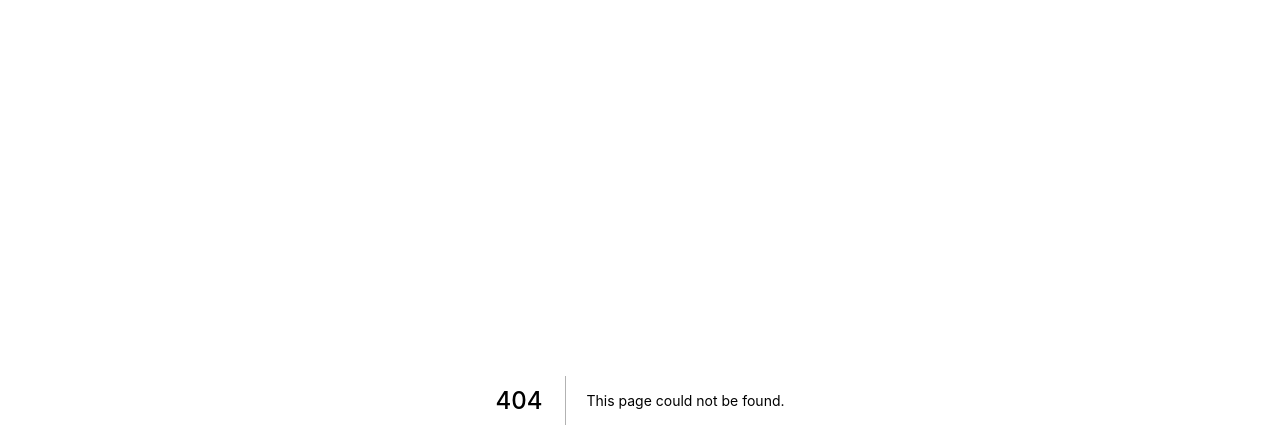
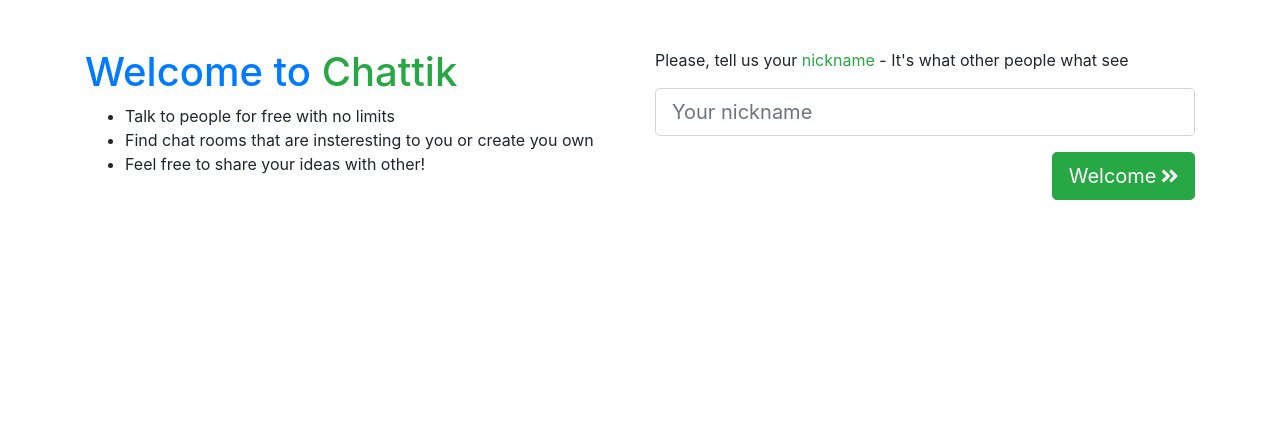
Before and after one commit to augustbright/chat, a Next.js app: page /welcome in a window 1280 px wide. Before the commit this address had no page. Shown: the top 448 px of the page. Built offline with nearby package versions, Linux system fonts and the light colour scheme.

Commit message:
Welcome page

```diff
--- a/common/index.ts
+++ b/common/index.ts
@@ -50,6 +50,10 @@ export const isomorphicRedirect = (context: NextPageContext, location: string):
 
 //Prop types
 export const CommonPropTypes = {
+  Children: PropType.oneOfType([
+    PropType.node,
+    PropType.arrayOf(PropType.node)
+  ]),
   SessionInfo: PropType.shape({
     nickname: PropType.string
   })
--- /dev/null
+++ b/components/Logo.tsx
@@ -0,0 +1,5 @@
+import React from 'react';
+
+export default () => (
+    <div>Logo...</div>
+);
--- /dev/null
+++ b/components/layout/BasicPage.tsx
@@ -0,0 +1,16 @@
+import React from 'react';
+import Container from './Container';
+import {CommonPropTypes} from '../../common';
+import './WithBootstrap.scss';
+
+const BasicPage = ({children}) => (
+    <Container>
+        {children}
+    </Container>
+);
+
+BasicPage.propTypes = {
+    children: CommonPropTypes.Children
+};
+
+export default BasicPage;
--- /dev/null
+++ b/components/layout/Container.tsx
@@ -0,0 +1,16 @@
+import React from "react";
+import { CommonPropTypes } from "../../common";
+
+const Container = ({children}) => {
+    return (
+        <div className="container">
+            {children}
+        </div>
+    );
+};
+
+Container.propTypes = {
+    children: CommonPropTypes.Children
+};
+
+export default Container;
--- /dev/null
+++ b/components/layout/WithBootstrap.scss
@@ -0,0 +1 @@
+@import "~bootstrap/scss/bootstrap";
--- /dev/null
+++ b/components/welcome/Welcoming.tsx
@@ -0,0 +1,15 @@
+import React from "react";
+
+export default () => (
+  <>
+    <h1 className="text-primary">
+      Welcome to
+      <span className="text-success">&nbsp;Chattik&nbsp;</span>
+    </h1>
+    <ul>
+      <li>Talk to people for free with no limits</li>
+      <li>Find chat rooms that are insteresting to you or create you own</li>
+      <li>Feel free to share your ideas with other!</li>
+    </ul>
+  </>
+);
--- a/next.config.js
+++ b/next.config.js
@@ -1,5 +1,7 @@
-module.exports = {
+const withSASS = require('@zeit/next-sass');
+
+module.exports = withSASS({
     publicRuntimeConfig: {
         appAddress: process.env.APPLICATION_ADDRESS
     }
-};
+});
--- /dev/null
+++ b/pages/welcome.tsx
@@ -0,0 +1,41 @@
+import React from "react";
+import BasicPage from "../components/layout/BasicPage";
+import { FontAwesomeIcon } from "@fortawesome/react-fontawesome";
+import { faAngleDoubleRight } from "@fortawesome/free-solid-svg-icons";
+import Welcoming from '../components/welcome/Welcoming';
+
+const Welcome = () => {
+  return (
+    <BasicPage>
+      <div className="row justify-content-center mt-5">
+        <div className="col col-sm-12 col-md-6">
+            <Welcoming/>
+        </div>
+        <div className="col">
+          <p>
+            Please, tell us your
+            <span className="text-success">&nbsp;nickname&nbsp;</span>- It's
+            what other people what see
+          </p>
+          <input
+            className="form-control form-control-lg"
+            type="text"
+            placeholder="Your nickname"
+          />
+          <div className="d-flex justify-content-end mt-3">
+            <button type="button" className="btn btn-success btn-lg">
+              Welcome
+              <FontAwesomeIcon
+                icon={faAngleDoubleRight}
+                size="1x"
+                className="ml-1"
+              />
+            </button>
+          </div>
+        </div>
+      </div>
+    </BasicPage>
+  );
+};
+
+export default Welcome;
```
Also changed, not shown: package.json (+6 -1 lines), pages/_error.tsx (added, +19 -0 lines), pages/index.tsx (+5 -4 lines), 2 other files (tests, documents, lock files or other folders).
